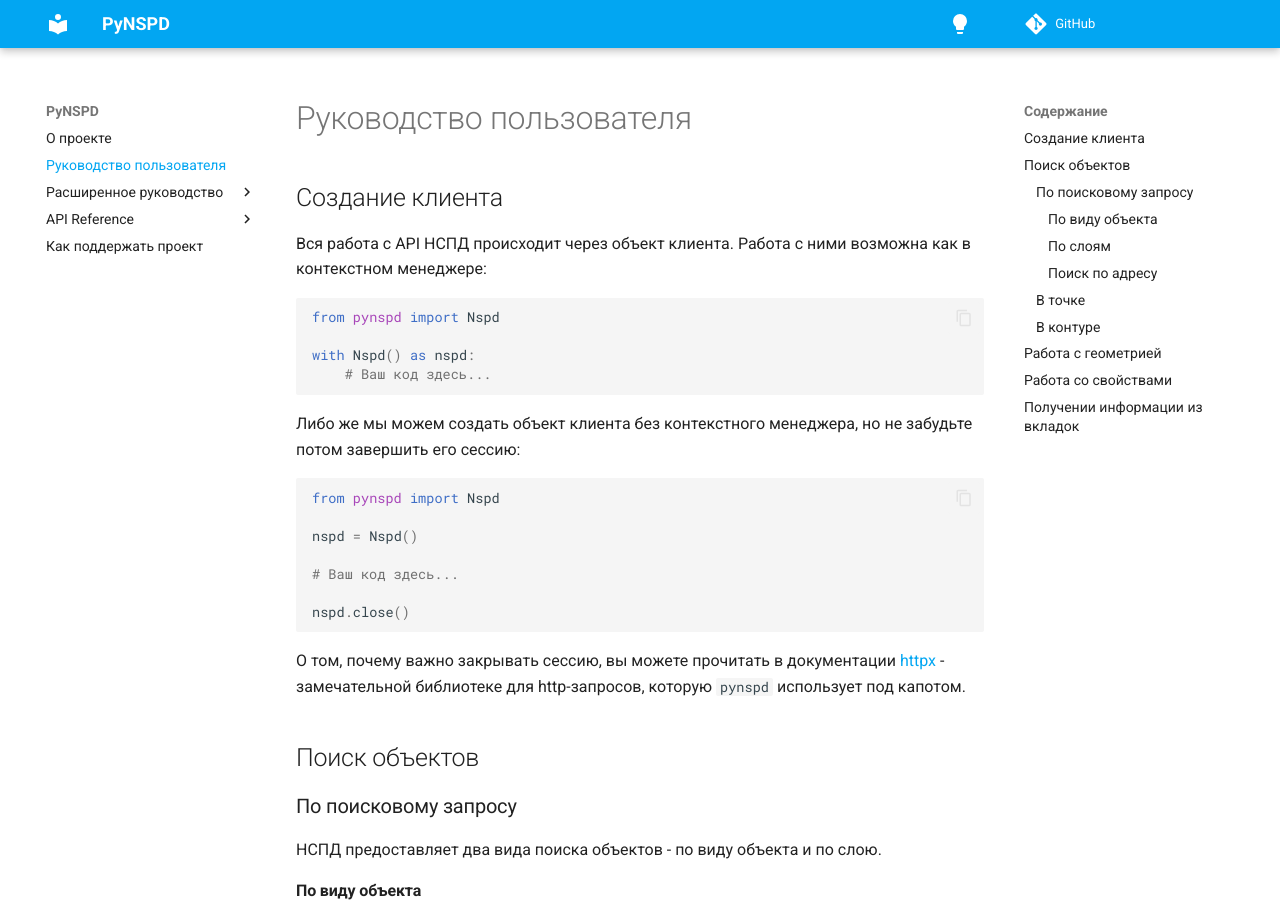
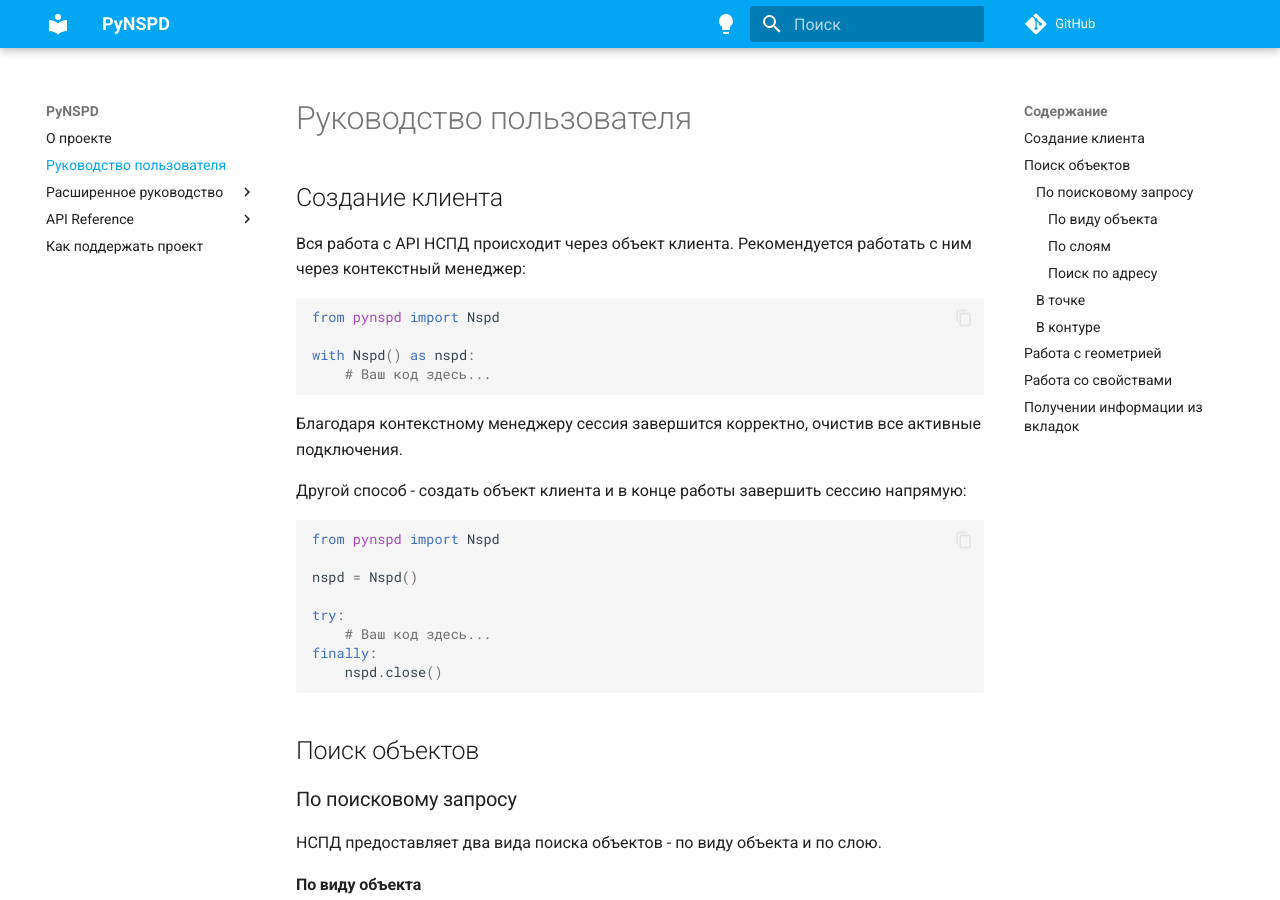
Before and after one commit to yazmolod/pynspd, an MkDocs documentation site: the page built from docs/userguide.md, in a window 1280 px wide and 900 px high. Built offline with MkDocs 1.6.1 and Material for MkDocs 9.7.7, drawn with Linux system fonts in a browser that asks for light colours; comment, search, counter and statistics services are not loaded; some of the changed text lies outside the part shown.

Commit message:
chore: update docs

````diff
--- a/docs/userguide.md
+++ b/docs/userguide.md
@@ -1,6 +1,6 @@
 ## Создание клиента
 
-Вся работа с API НСПД происходит через объект клиента. Работа с ними возможна как в контекстном менеджере:
+Вся работа с API НСПД происходит через объект клиента. Рекомендуется работать с ним через контекстный менеджер:
 ```python
 from pynspd import Nspd
 
@@ -8,19 +8,20 @@ with Nspd() as nspd:
     # Ваш код здесь...
 ```
 
-Либо же мы можем создать объект клиента без контекстного менеджера, но не забудьте потом завершить его сессию:
+Благодаря контекстному менеджеру сессия завершится корректно, очистив все активные подключения.
+
+Другой способ - создать объект клиента и в конце работы завершить сессию напрямую:
 
 ```python
 from pynspd import Nspd
 
 nspd = Nspd()
 
-# Ваш код здесь...
-
-nspd.close()
+try:
+    # Ваш код здесь...
+finally:
+    nspd.close()
 ```
-
-О том, почему важно закрывать сессию, вы можете прочитать в документации [httpx](https://www.python-httpx.org/advanced/clients/#usage) - замечательной библиотеке для http-запросов, которую `pynspd` использует под капотом.
 
 ## Поиск объектов
 
@@ -158,7 +159,7 @@ for i in nspd.search_in_contour_iter(
 Исходный формат ответов по объекту от НСПД - [GeoJSON](https://ru.wikipedia.org/wiki/GeoJSON).
 
 !!! info "Системы коодинат"
-    Несмотря на то, что НСПД может в разных ситуациях ответить в разных системах координат, `pynspd` ВСЕГДА приводит систему коодинат геометрии в EPSG:4326.
+    Несмотря на то, что НСПД может в разных ситуациях ответить в разных системах координат, `pynspd` ^^всегда^^ приводит систему коодинат геометрии в EPSG:4326.
 
     По этой же причине все методы, работающие с геометрией, ожидают, что она будет в СК EPSG:4326.
 
--- a/mkdocs.yml
+++ b/mkdocs.yml
@@ -8,18 +8,21 @@ theme:
 
   features:
     - content.code.copy
+    - search.suggest
+    - search.highlight
+    - search.share
 
   palette:
-  - scheme: default
-    primary: "light blue"
-    toggle:
-      icon: material/lightbulb
-      name: Switch to dark mode
-  - scheme: slate
-    primary: "light blue"
-    toggle:
-      icon: material/lightbulb-outline
-      name: Switch to light mode
+    - scheme: default
+      primary: "light blue"
+      toggle:
+        icon: material/lightbulb
+        name: Switch to dark mode
+    - scheme: slate
+      primary: "light blue"
+      toggle:
+        icon: material/lightbulb-outline
+        name: Switch to light mode
 
 
 markdown_extensions:
@@ -31,6 +34,7 @@ markdown_extensions:
   - pymdownx.inlinehilite
   - pymdownx.snippets
   - pymdownx.superfences
+  - pymdownx.caret
   - admonition
   - pymdownx.details
   - tables
@@ -39,17 +43,20 @@ markdown_extensions:
       emoji_index: !!python/name:material.extensions.emoji.twemoji
       emoji_generator: !!python/name:material.extensions.emoji.to_svg
 
+
 plugins:
-- mkdocstrings:
-    default_handler: python
-    handlers:
-      python:
-        options:
-          show_source: false
-          show_bases: false
-          show_root_heading: true
-          filters:
-            - "!^_"
+  - search
+  - mkdocstrings:
+      default_handler: python
+      handlers:
+        python:
+          options:
+            show_source: false
+            show_bases: false
+            show_root_heading: true
+            filters:
+              - "!^_"
+
 
 nav:
   - О проекте: README.md
@@ -65,5 +72,6 @@ nav:
       - pynspd.NspdFeature: api/feature.md
       - pynspd.schemas.options.NspdProperties: api/properties.md
       - pynspd.schemas.options.NspdOptions: api/options.md
+      - pynspd.types: api/types.md
       - pynspd.errors: api/errors.md
   - Как поддержать проект: contributing.md
````
Also changed, not shown: other parts of docs/userguide.md (+1 -1 lines), docs/advanced/sync_vs_async.md (+1 -1 lines), docs/advanced/typing.md (+1 -1 lines), docs/api/types.md (added, +1 -0 lines), 2 other files.
